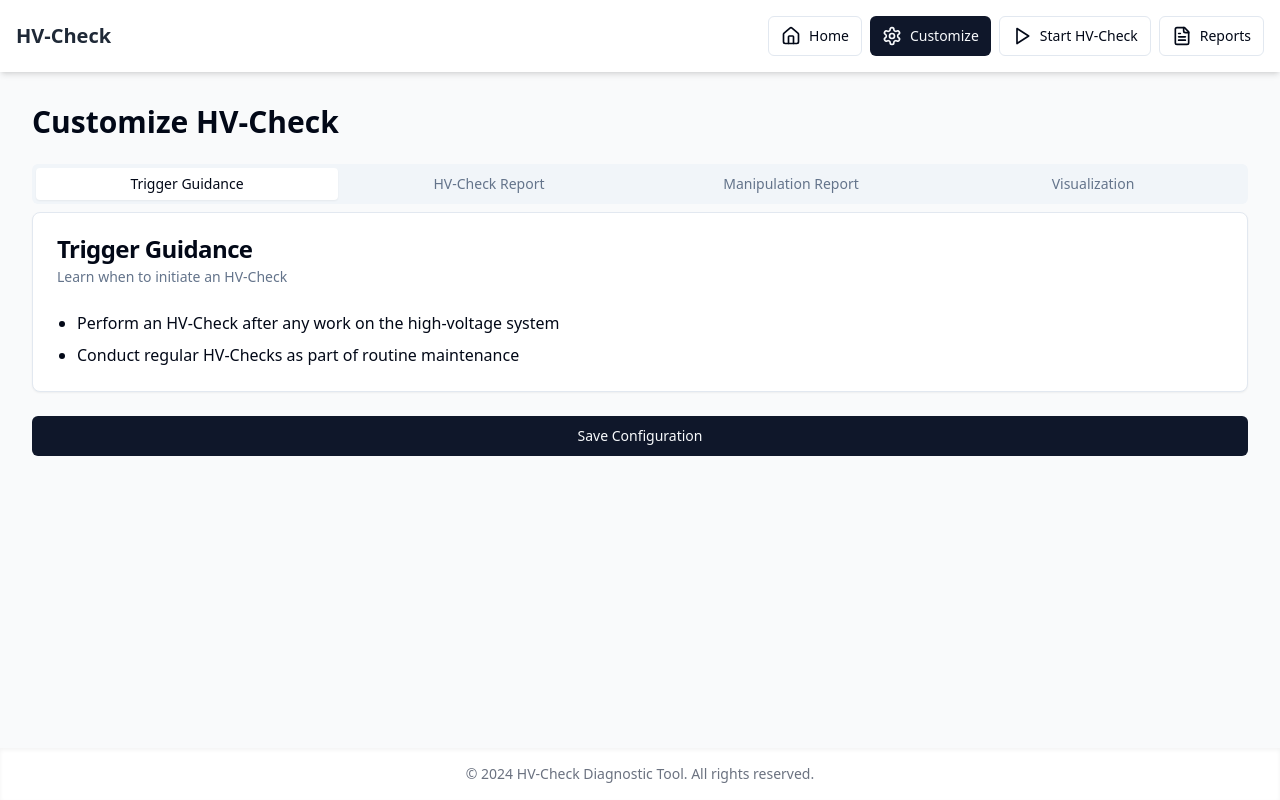
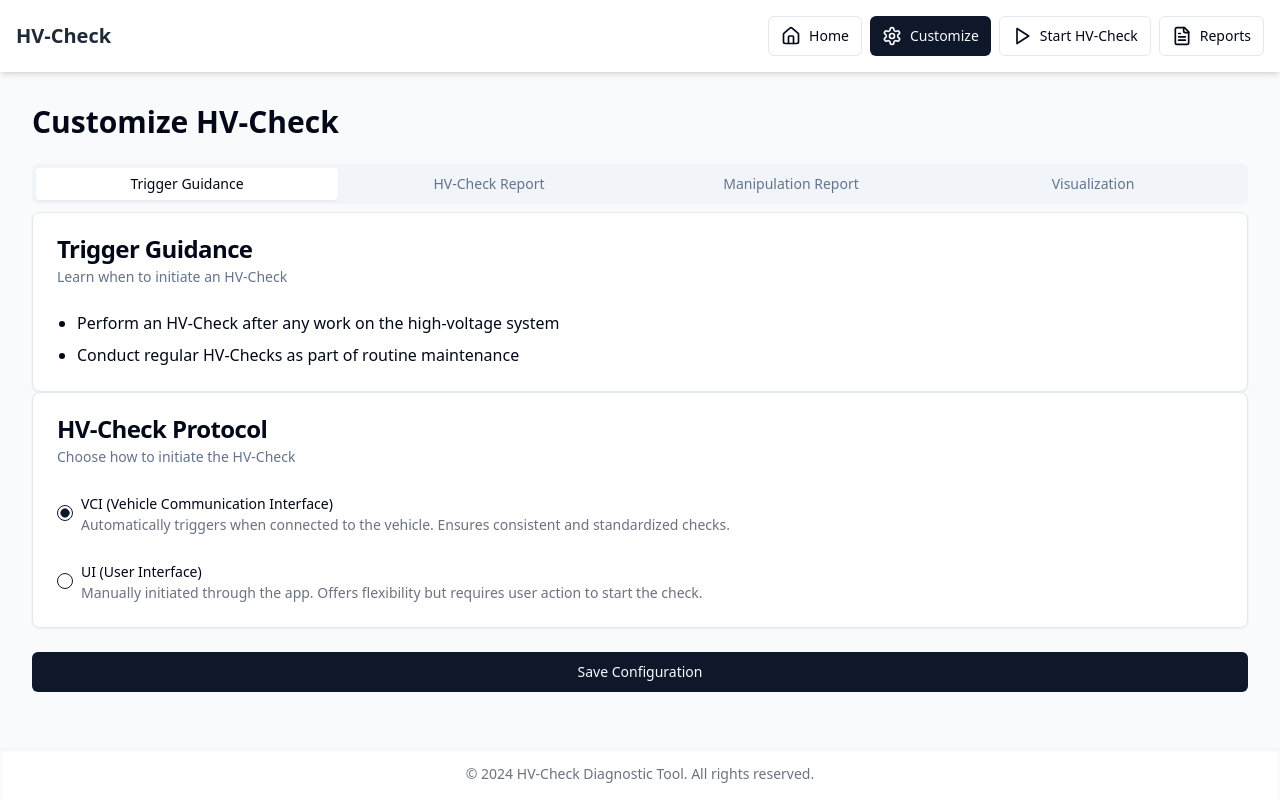
Before and after one commit to bebablub/autojourney-inspector-31, a React (Vite) app: page /customize in a window 1280 px wide. Built offline with nearby package versions, Linux system fonts and the light colour scheme.

Commit message:
Add explanation for VCI and UI
Provide a detailed explanation of the implications of choosing between VCI (Vehicle Communication Interface) and UI (User Interface) for HV-Check processes, highlighting the pros and cons of each option.
[skip gpt_engineer]

```diff
--- a/src/components/HVCheckProtocolConfig.jsx
+++ b/src/components/HVCheckProtocolConfig.jsx
@@ -1,22 +1,34 @@
 import React from 'react';
 import { RadioGroup, RadioGroupItem } from "@/components/ui/radio-group";
 import { Label } from "@/components/ui/label";
+import { Card, CardContent, CardDescription, CardHeader, CardTitle } from "@/components/ui/card";
 
 const HVCheckProtocolConfig = ({ protocol, setProtocol }) => {
   return (
-    <div className="bg-white p-6 rounded-lg shadow-md mb-6">
-      <h2 className="text-xl font-semibold mb-4">HV-Check Protocol</h2>
+    <Card>
+      <CardHeader>
+        <CardTitle>HV-Check Protocol</CardTitle>
+        <CardDescription>Choose how to initiate the HV-Check</CardDescription>
+      </CardHeader>
+      <CardContent>
         <RadioGroup value={protocol} onValueChange={setProtocol}>
-        <div className="flex items-center space-x-2 mb-2">
+          <div className="flex items-center space-x-2 mb-4">
             <RadioGroupItem value="vci" id="vci" />
-          <Label htmlFor="vci">VCI (when connected to the car)</Label>
+            <div>
+              <Label htmlFor="vci" className="font-medium">VCI (Vehicle Communication Interface)</Label>
+              <p className="text-sm text-gray-500">Automatically triggers when connected to the vehicle. Ensures consistent and standardized checks.</p>
+            </div>
           </div>
           <div className="flex items-center space-x-2">
             <RadioGroupItem value="ui" id="ui" />
-          <Label htmlFor="ui">UI (manual trigger)</Label>
+            <div>
+              <Label htmlFor="ui" className="font-medium">UI (User Interface)</Label>
+              <p className="text-sm text-gray-500">Manually initiated through the app. Offers flexibility but requires user action to start the check.</p>
+            </div>
           </div>
         </RadioGroup>
-    </div>
+      </CardContent>
+    </Card>
   );
 };
 
--- a/src/pages/Customize.jsx
+++ b/src/pages/Customize.jsx
@@ -77,6 +77,7 @@ const Customize = () => {
         </TabsList>
         <TabsContent value="trigger">
           <TriggerGuidance />
+          <HVCheckProtocolConfig protocol={hvCheckProtocol} setProtocol={setHVCheckProtocol} />
         </TabsContent>
         <TabsContent value="hvcheck">
           <div className="grid grid-cols-1 md:grid-cols-2 gap-6">
@@ -123,7 +124,6 @@ const Customize = () => {
               {selectedModules.compactOverview && (
                 <OverviewLogicConfig overviewLogic={overviewLogic} setOverviewLogic={setOverviewLogic} />
               )}
-              <HVCheckProtocolConfig protocol={hvCheckProtocol} setProtocol={setHVCheckProtocol} />
             </div>
             <div>
               <PDFPreview selectedModules={selectedModules} />
```
Lines whose indentation alone changed are shown as unchanged.
